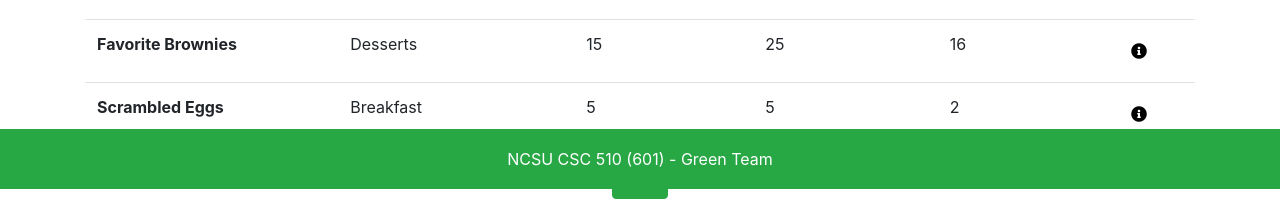
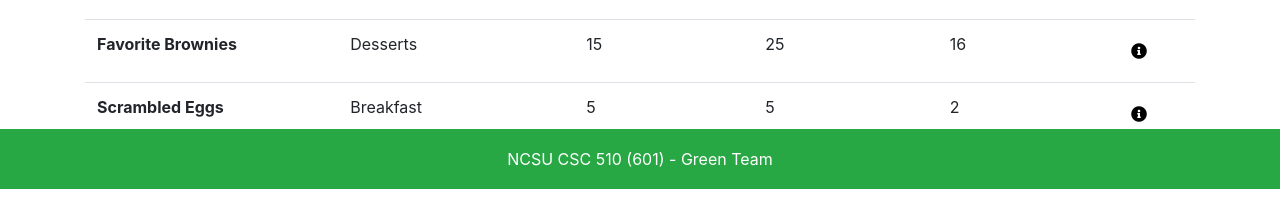
Before and after one commit to totallybradical/csc510-reciplease, a Django app: page /recipes/ in a window 1280 px wide. Shown: the part 611-810 px from the top of the page. Run offline with Django 3.2, Linux system fonts and the light colour scheme; data comes from the database, SQL or seed files in the repository; some libraries are stand-ins or nearby versions.

Commit message:
bye bye add recipe button

```diff
--- a/recipes/templates/recipes/recipe_list.html
+++ b/recipes/templates/recipes/recipe_list.html
@@ -44,7 +44,4 @@
         </tbody>
     </table>
 </div>
-<div class="container" align="center">
-    <a class="btn btn-success" href="{% url 'add_recipe' %}" role="button">Add</a>
-</div>
 {% endblock %}
```
